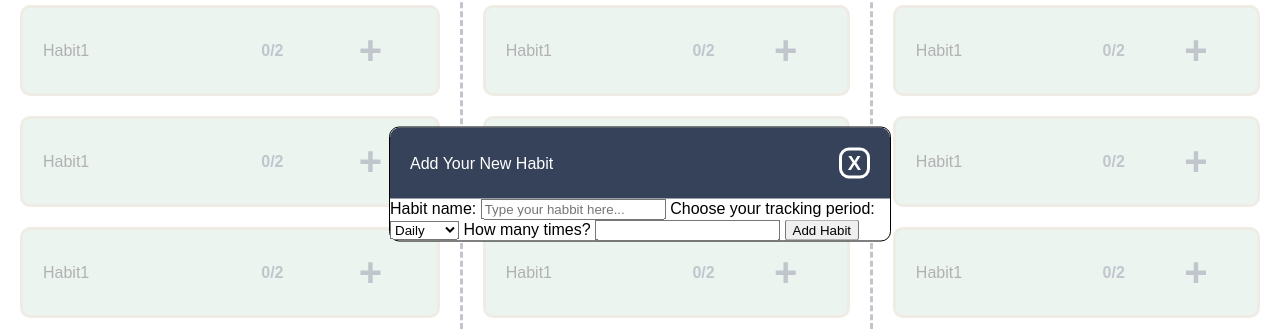
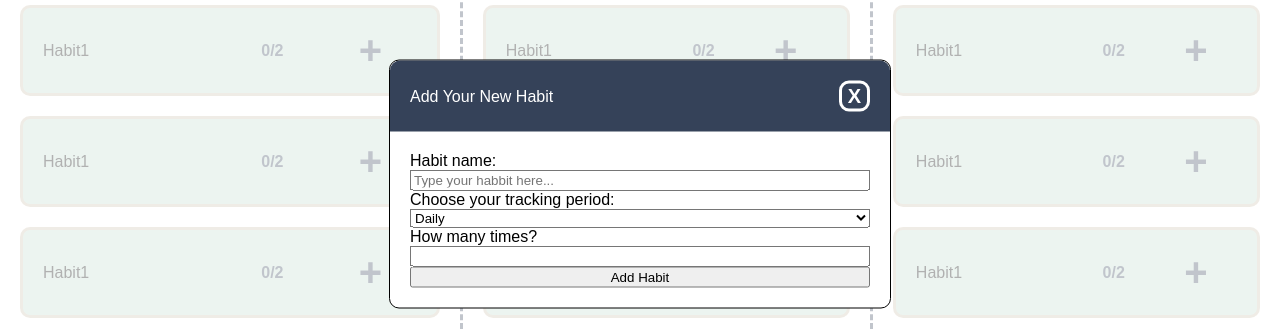
Before and after one commit to matthewlohl/Front_end_Habitual, a website: page index.html in a window 1280 px wide. Both pictures are taken after a click on the button "Add New Habit". Shown: the part 216-547 px from the top of the page. Drawn offline with Linux system fonts and the light colour scheme.

Commit message:
add ids to form inputs

```diff
--- a/index.html
+++ b/index.html
@@ -23,15 +23,15 @@
         <div class="modal-body">
             <form class="add-habbit-form">
                 <label for="habit">Habit name:</label>
-                <input type="text" name="habit" placeholder="Type your habbit here...">
+                <input type="text" name="habit" id="new-habit-text" placeholder="Type your habbit here...">
                 <label for="period">Choose your tracking period:</label>
-                <select name="period" id="period">
+                <select name="period" id="new-habit-period">
                     <option value="1">Daily</option>
                     <option value="2">Weekly</option>
                     <option value="3">Monthly</option>
                 </select>
                 <label for="number">How many times?</label>
-                <input type="number" name="frequency" id="frequency">
+                <input type="number" name="frequency" id="new-habit-frequency">
                 <input type="submit" value="Add Habit">
             </form>
         </div>
--- a/static/css/style.css
+++ b/static/css/style.css
@@ -169,3 +169,14 @@ body {
     color: #354259;
     cursor: pointer;
 }
+
+.add-habbit-form {
+    display: flex;
+    padding: 20px;
+    flex-direction: column;
+    justify-content: space-between;
+}
+/*
+label {
+    padding: 10px;
+} */
```
